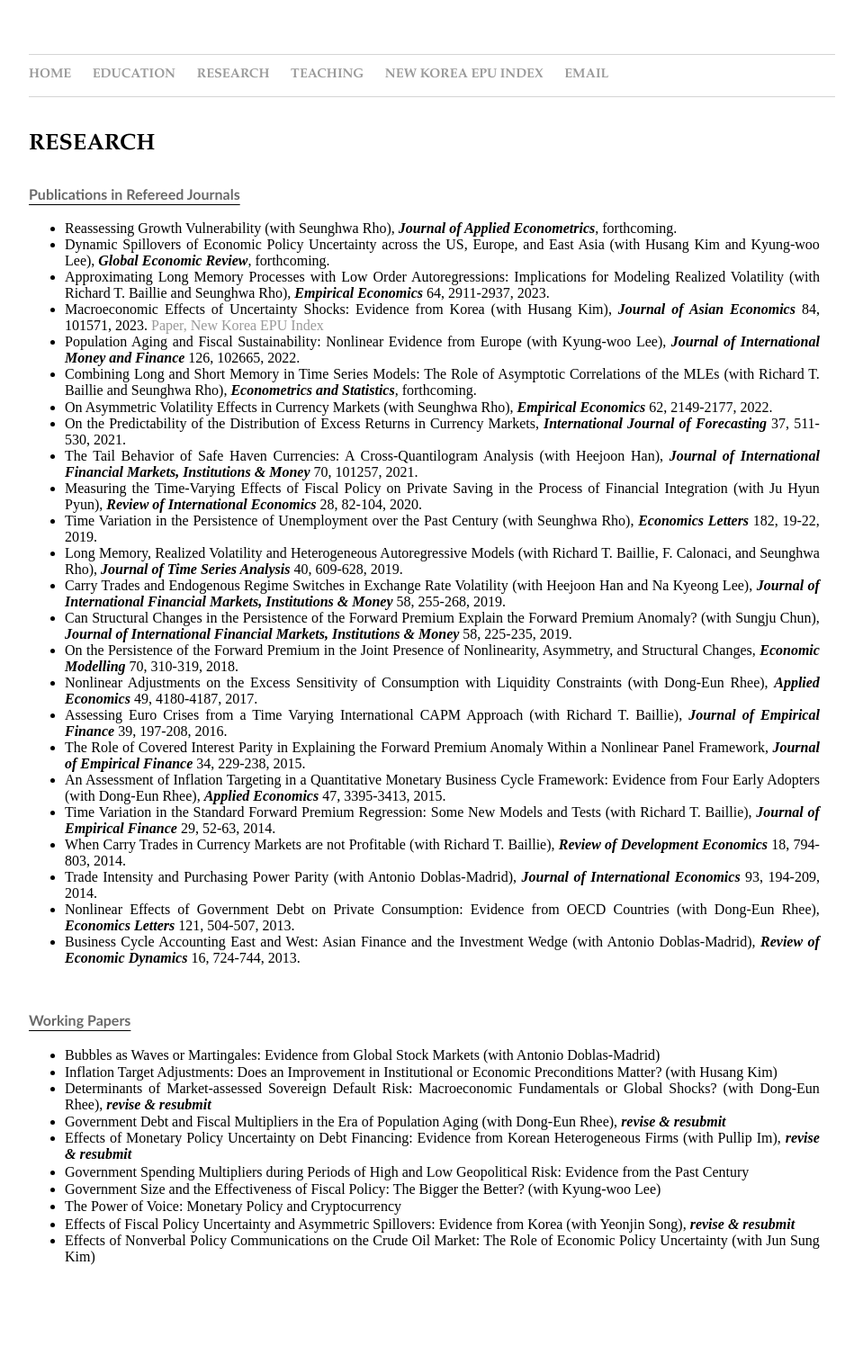
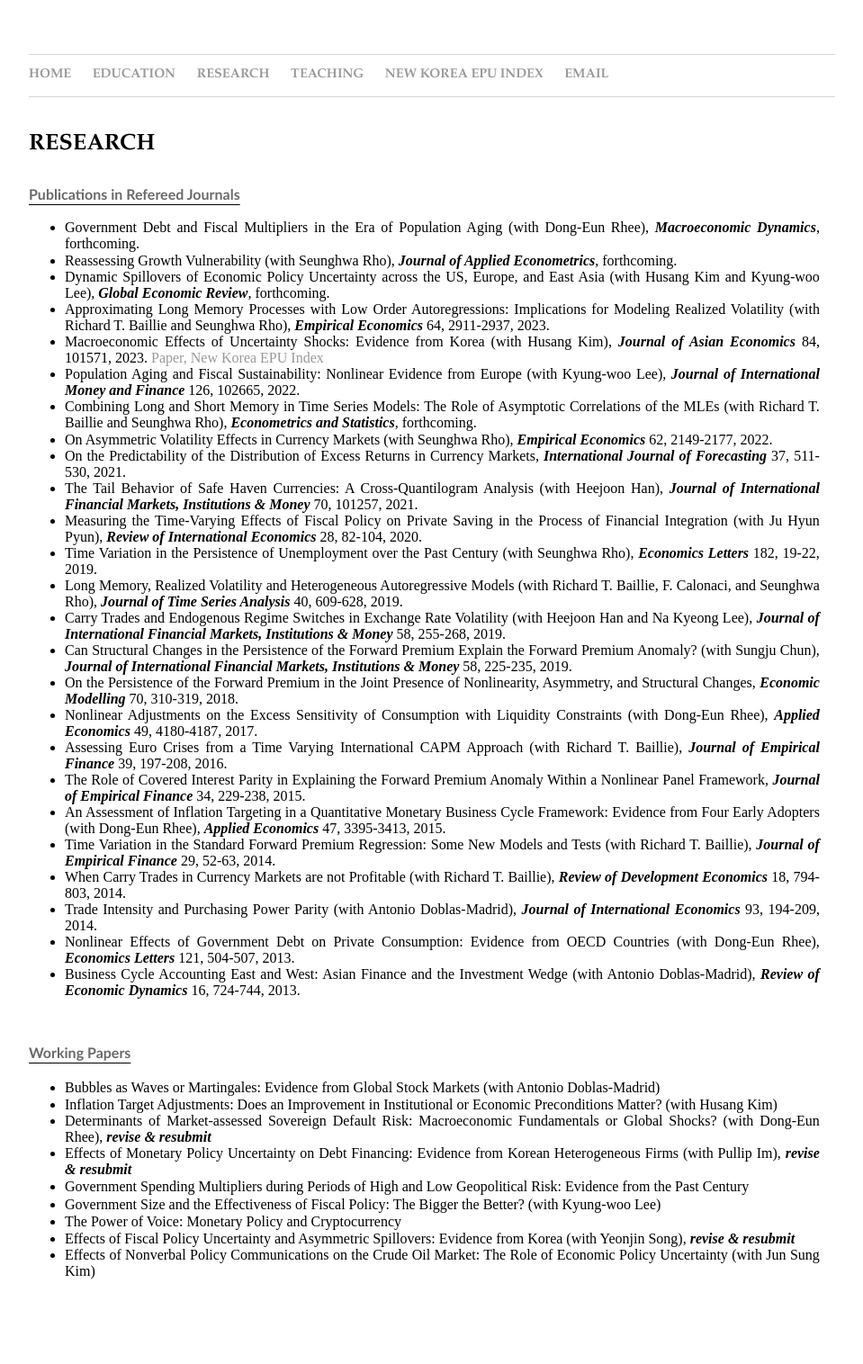
Before and after one commit to dooyeoncho/dooyeoncho.github.io, a Jekyll site: the page built from pages/research.html, in a window 1280 px wide. Shown: the whole page at 90% size, without its empty margins (160-1119 px from the left). Built offline with Jekyll 4.4.1, drawn with Linux system fonts in a browser that asks for light colours; some of the changed lines change nothing that is shown.

Commit message:
Update research.html

```diff
--- a/pages/research.html
+++ b/pages/research.html
@@ -24,6 +24,7 @@ span {
 
 <div><b><p style="text-decoration: underline; text-underline-position:under;"><font color="dimgray" face="Gill Sans", sans-serif;>Publications in Refereed Journals</font></p></b></div>
 		<div><ul>
+			<span><li>Government Debt and Fiscal Multipliers in the Era of Population Aging (with Dong-Eun Rhee), <em property="italic"><b>Macroeconomic Dynamics</b></em>, forthcoming.</li></span>
                         <span><li>Reassessing Growth Vulnerability (with Seunghwa Rho), <em property="italic"><b>Journal of Applied Econometrics</b></em>, forthcoming.</li></span>
 			<span><li>Dynamic Spillovers of Economic Policy Uncertainty across the US, Europe, and East Asia (with Husang Kim and Kyung-woo Lee), <em property="italic"><b>Global Economic Review</b></em>, forthcoming.</li></span>
 			<span><li>Approximating Long Memory Processes with Low Order Autoregressions: Implications for Modeling Realized Volatility (with Richard T. Baillie and Seunghwa Rho), <em property="italic"><b>Empirical Economics</b></em> 64, 2911-2937, 2023.</li></span>
@@ -57,7 +58,6 @@ span {
 		<span><li>Bubbles as Waves or Martingales: Evidence from Global Stock Markets (with Antonio Doblas-Madrid)</li></span>
 		<span><li>Inflation Target Adjustments: Does an Improvement in Institutional or Economic Preconditions Matter? (with Husang Kim)</li></span>
 		<span><li>Determinants of Market-assessed Sovereign Default Risk: Macroeconomic Fundamentals or Global Shocks? (with Dong-Eun Rhee), <em property="italic"><b>revise & resubmit</b></em></li></span>
-		<span><li>Government Debt and Fiscal Multipliers in the Era of Population Aging (with Dong-Eun Rhee), <em property="italic"><b>revise & resubmit</b></em></li></span>
 		<span><li>Effects of Monetary Policy Uncertainty on Debt Financing: Evidence from Korean Heterogeneous Firms (with Pullip Im), <em property="italic"><b>revise & resubmit</b></em></li></span>
 		<span><li>Government Spending Multipliers during Periods of High and Low Geopolitical Risk: Evidence from the Past Century</li></span>
 		<span><li>Government Size and the Effectiveness of Fiscal Policy: The Bigger the Better? (with Kyung-woo Lee)</li></span>
```
